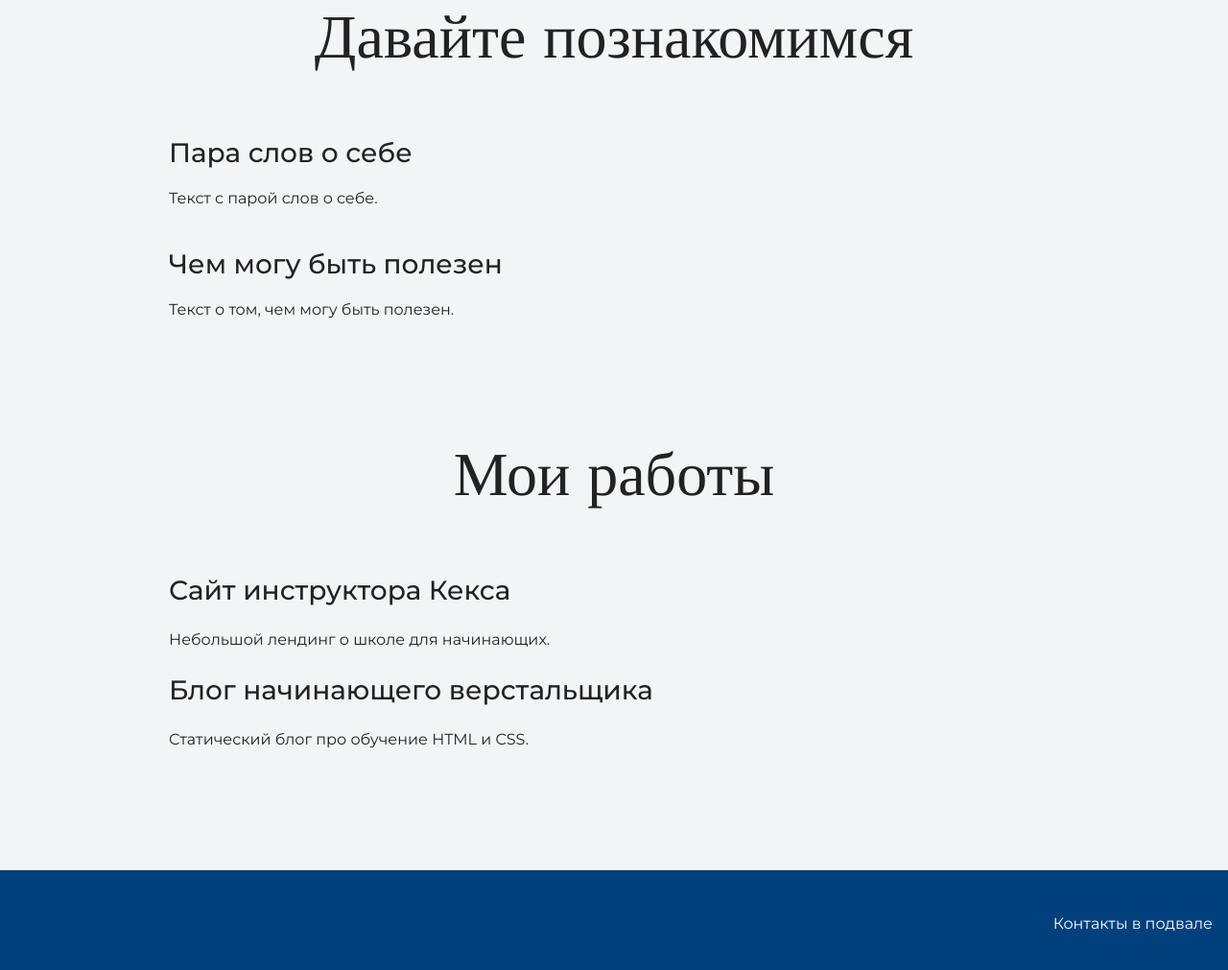
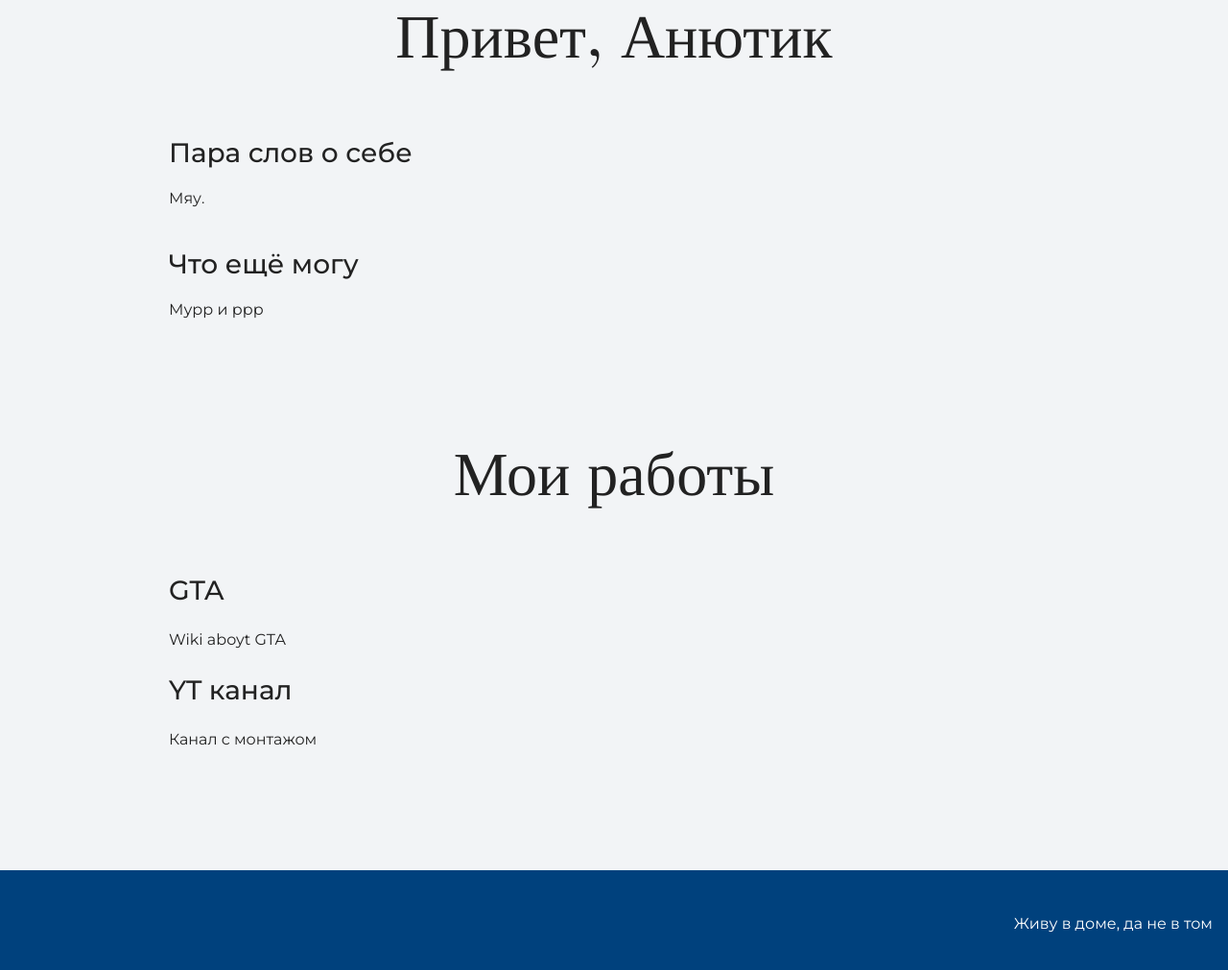
Before and after one commit to iWelex/my-site, a plain HTML site: page index.html in a window 1280 px wide. Shown: the part 1033-2044 px from the top of the page at 96% size. Drawn offline with nearby package versions, Linux system fonts and the light colour scheme.

Commit message:
Added text

```diff
--- a/index.html
+++ b/index.html
@@ -23,11 +23,11 @@
 
     <section class="intro">
       <div class="container">
-      <h2 class="subheading">Давайте познакомимся</h2>
+      <h2 class="subheading">Привет, Анютик</h2>
       <h3>Пара слов о себе</h3>
-      <p>Текст с парой слов о себе.</p>
-      <h3>Чем могу быть полезен</h3>
-      <p>Текст о том, чем могу быть полезен.</p>
+      <p>Мяу.</p>
+      <h3>Что ещё могу</h3>
+      <p>Мурр и ррр</p>
     </div>
     </section>
 
@@ -35,17 +35,17 @@
       <div class="container">
       <h2 class="subheading">Мои работы</h2>
 
-      <h3>Сайт инструктора Кекса</h3>
-      <p>Небольшой лендинг о школе для начинающих.</p>
+      <h3>GTA</h3>
+      <p>Wiki aboyt GTA</p>
 
-      <h3>Блог начинающего верстальщика</h3>
-      <p>Статический блог про обучение HTML и CSS.</p>
+      <h3>YT канал</h3>
+      <p>Канал с монтажом</p>
     </div>
     </section>
 
     <footer class="page-footer">
       <div class="container">
-      Контакты в подвале
+      Живу в доме, да не в том
     </div>
     </footer>
   </body>
```
